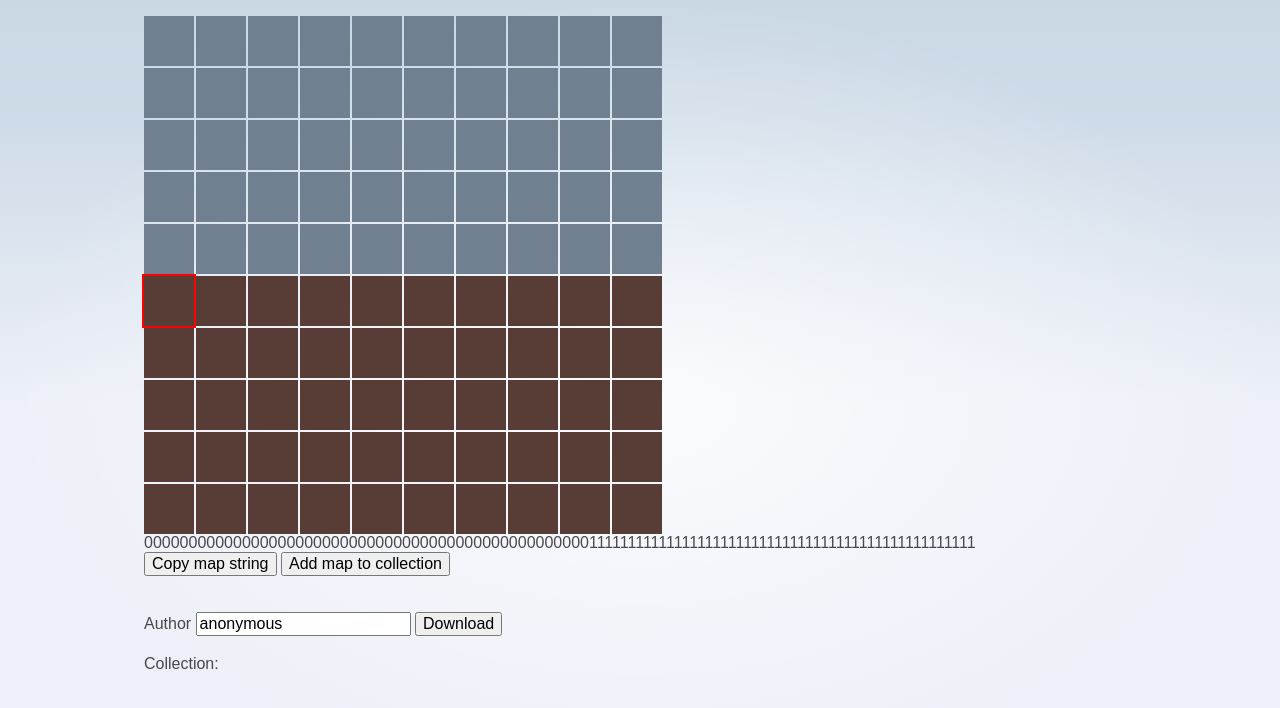
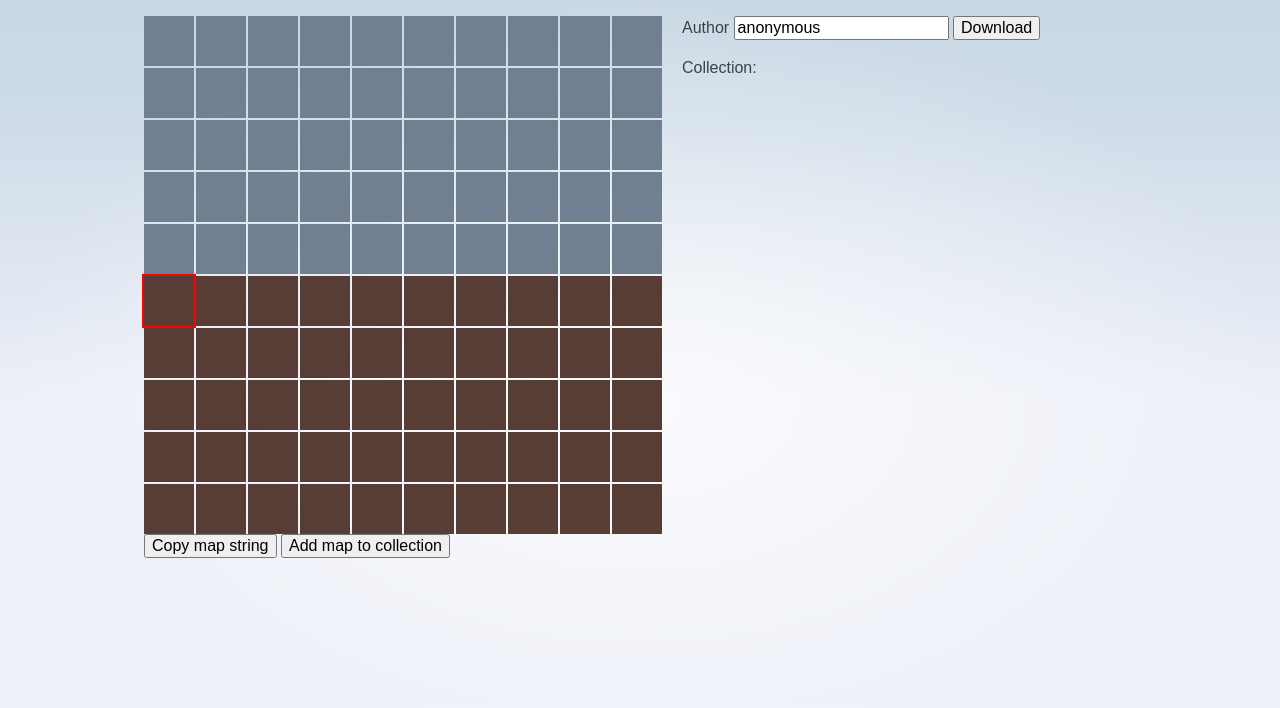
Before and after one commit to cmavelis/griddle, a SvelteKit app: page / in a window 1280 px wide. Shown: the top 708 px of the page. Built offline with nearby package versions, Linux system fonts and the light colour scheme.

Commit message:
side-by-side editor and collection

```diff
--- a/src/routes/+page.svelte
+++ b/src/routes/+page.svelte
@@ -1,6 +1,5 @@
 <script lang="ts">
     import GridEditor from "./GridEditor.svelte";
-    import type { Collection } from "../stores/collection";
     import { collection, appendMap, deleteMap, getMap } from "../stores/collection";
 
     let map = $state(Array(50).fill(0).concat(Array(50).fill(1)))
@@ -43,14 +42,13 @@
     }
 </script>
 
+<div class="main-container">
     <div>
         <GridEditor bind:map/>
-    <div>{mapString}</div>
         <button onclick={handleCopy}>Copy map string</button>
         <button onclick={handleSaveMap}>Add map to collection</button>
-    <br/>
-    <br/>
-    <br/>
+    </div>
+    <div>
 
     <form onsubmit={handleDownload}>
         <label for="author">Author</label>
@@ -74,13 +72,22 @@
             </div>
         {/each}
         </div>
+    </div>
 
 </div>
 <style>
+    .main-container {
+        display: flex;
+        flex-direction: row;
+        gap: 20px;
+    }
+
     .maps-container {
         display: flex;
         flex-direction: column;
         gap: 10px;
+        overflow-y: auto;
+        max-height: 85vh;
     }
 
 .map-preview-container {
```
Lines whose indentation alone changed are shown as unchanged.
